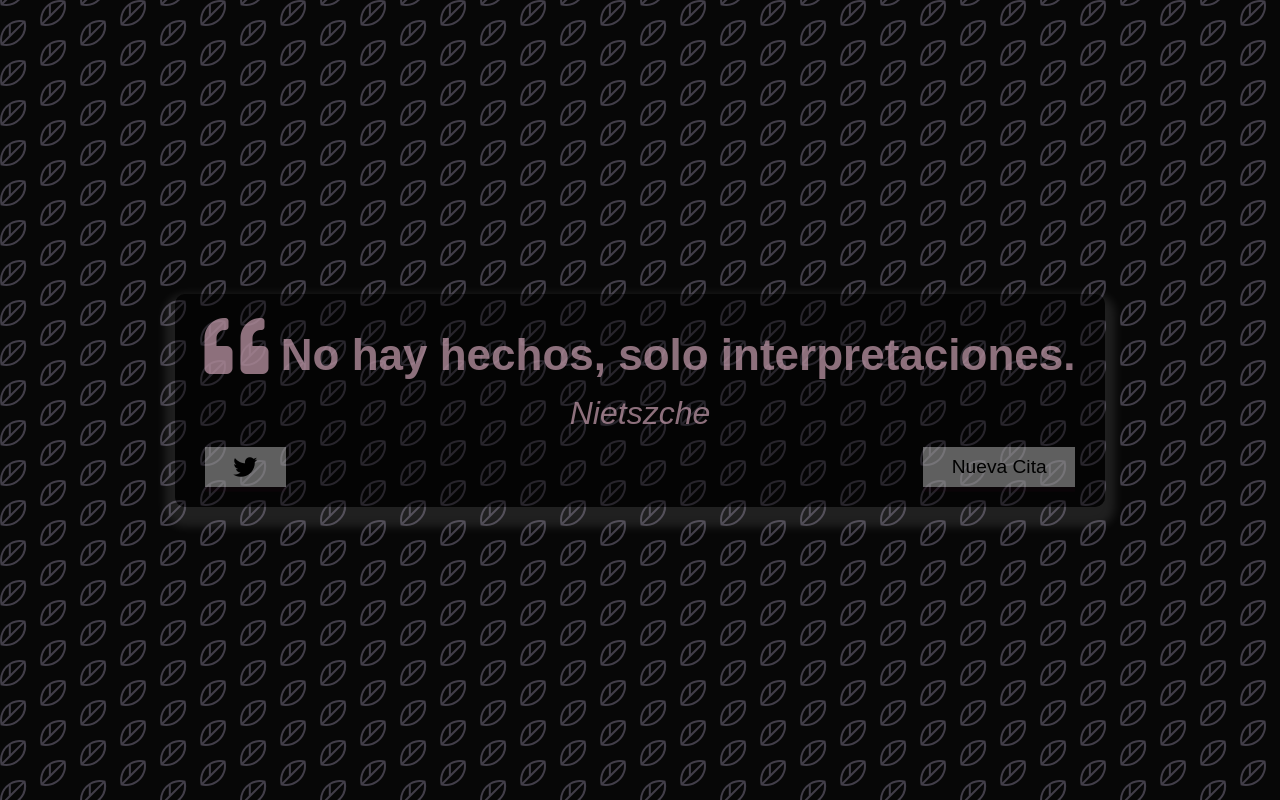
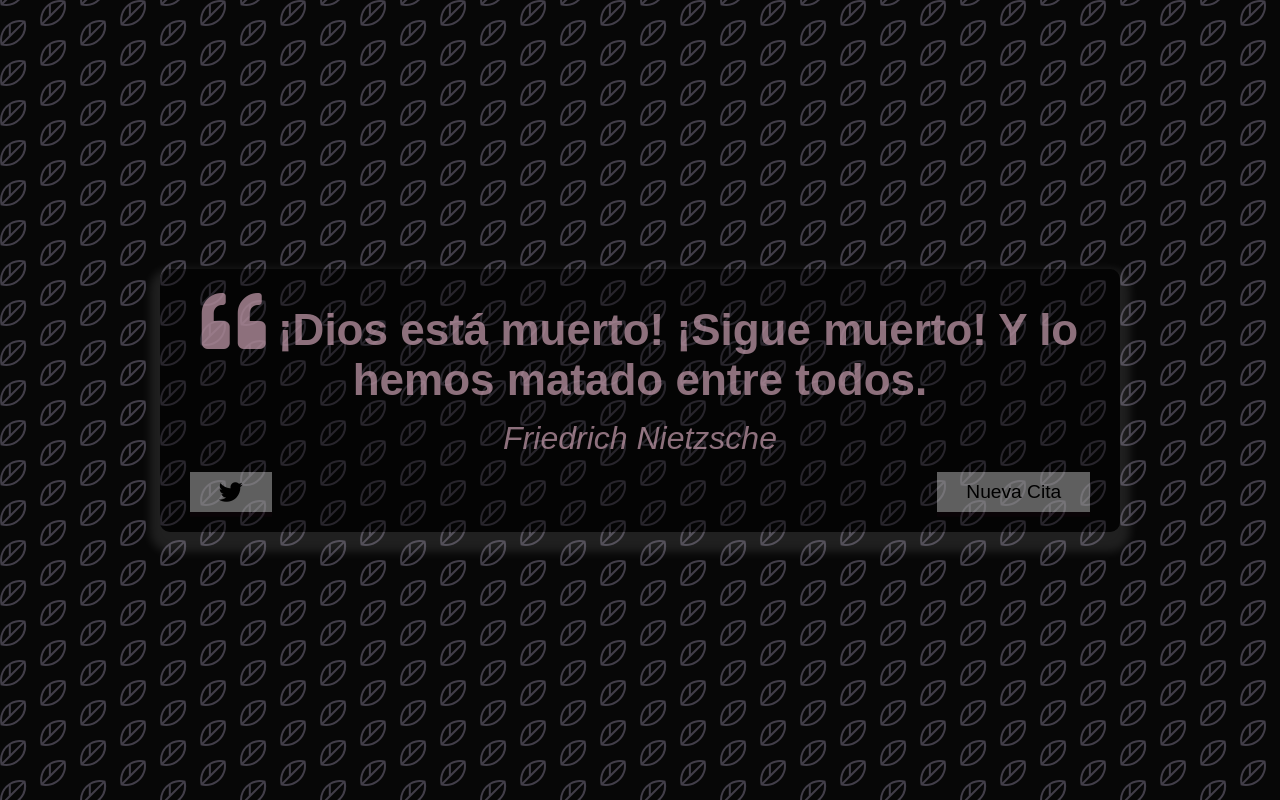
Before and after one commit to FranScarvaci/template-test, a plain HTML site: page index.html in a window 1280 px wide. Both pictures are taken after a click on the button "tweet". Drawn offline with Linux system fonts and the light colour scheme.

Commit message:
Add files via upload

```diff
--- a/index.html
+++ b/index.html
@@ -4,8 +4,8 @@
     <meta charset="UTF-8">
     <meta http-equiv="X-UA-Compatible" content="IE=edge">
     <meta name="viewport" content="width=device-width, initial-scale=1.0">
-    <title>Template</title>
-    <link rel="icon" type="image/png" href="favicon.png">
+    <title>Grandes Frases</title>
+    <link rel="icon" type="image/png" href="font.png">
     <link rel="stylesheet" href="https://cdnjs.cloudflare.com/ajax/libs/font-awesome/5.15.3/css/all.min.css">
     <link rel="stylesheet" href="style.css">
     </head>
@@ -14,11 +14,11 @@
       <!-- Quote -->
       <div class="quote-text">
           <i class="fas fa-quote-left"></i>
-          <span id="quote">No hay hechos, solo interpretaciones.</span>
+          <span id="quote"></span>
       </div>
       <!-- Author -->
       <div class="quote-author">
-        <span id="author">Nietszche</span>
+        <span id="author"></span>
      </div>
         <!-- Buttons -->
         <div class="button-container">
--- a/quotes.js
+++ b/quotes.js
@@ -6,8 +6,8 @@
 
   },
   {
-    "text": "Educad a los niños y no será necesario castigar a los hombres",
-    "author": "Pitágoras de Samos",
+    "text": "No creo en el eterno femenino, una esencia de mujer, algo místico. La mujer no nace, se hace",
+    "author": "Simone de Beauvoir",
 
   },
   {
@@ -77,11 +77,6 @@
   {
     "text": "Un pequeño saber no puede equipararse a uno grande. Ni una corta vida a una larga existencia. ¿Cómo se sabe que esto es así? El hongo que sólo vive una mañana desconoce el ciclo de la luna. La cigarra de verano nada sabe de primaveras ni de otoños. Así son las pequeñas existencias",
     "author": "Zhuangzi",
-
-  },
-  {
-    "text": "Los hombres geniales empiezan grandes obras, los hombres trabajadores las terminan",
-    "author": "Leonardo Da Vinci",
 
   },
   {
@@ -172,7 +167,7 @@
     "author": "Immanuel Kant"
   },
   {
-    "text": "Incluso mientras enseñan, los hombres aprenden.",
+    "text": "Incluso mientras enseñamos, aprendemos.",
     "author": "Séneca"
   },
   {
@@ -207,6 +202,41 @@
     "text": "El lenguaje tiene vocación universalista: pide que usemos la palabra “maternidad” para hablar de tu maternidad y de la mía, aunque sean dos cosas completamente diferentes; pide reglas y generalidades cuando no hay nada menos general y menos reglado que nuestras formas del desear.",
     "author": "Tamara Tenenmbaum"
   },
+  {
+    "text": "Ignoramos nuestra verdadera estatura hasta que nos ponemos en pie",
+    "author": "Emily Dickinson"
+  },
+  {
+    "text": "Si la costumbre fuera mandar a las niñas a la escuela y enseñarles las ciencias con método, como se hace con los niños, aprenderían y entenderían las dificultades y sutilezas de todas las artes y ciencias tan bien como ellos",
+    "author": "Christine de Pizán"
+  },
+  {
+    "text": "Los activistas intersex trabajan para rectificar la errónea presuposición según la cual cada cuerpo alberga una 'verdad innata' sobre su sexo que los profesionales médicos pueden discernir y traer a la luz por sí solos",
+    "author": "Judith Butler"
+  },
+  {
+    "text": "En algunas ocasiones una concepción normatíva del género puede deshacer a la propía persona al socavar su capacidad de continuar habitando una vida llevadera",
+    "author": "Judith Butler"
+  },
+  {
+    "text": "Lo más importante es cesar de legislar para todas estas vidas lo que es habitable sólo para algunos y, de forma similar, abstenerse de proscribir para todas las vidas lo que es invivible para algunos",
+    "author": "Judith Butler"
+  },
+  {
+    "text": "Comprender el género como una categoría histórica es aceptar que el género, entendido como una forma cultural de configurar el cuerpo, está abierto a su continua reforma, y que la 'anatomía' y el 'sexo' no existen sin un marco cultural",
+    "author": "Judith Butler"
+  },
+  {
+    "text": "La categoría de sexo no es ni invariable ni natural, más bien es una utilización especialmente política de la categoría de naturaleza que obedece a los propósitos de la sexualidad reproductiva",
+    "author": "Judith Butler"
+  },
+  {
+    "text": "No hay ningún motivo para clasificar a los cuerpos humanos  en los sexos masculino y femenino a excepción de que dicha clasificación sea útil para las necesidades económicas de la heterosexualidad y le proporcione un brillo naturalista a esta institución",
+    "author": "Judith Butler"
+  },
+
+
+
 ];
 
-export default [localQuotes]
+export default localQuotes
--- a/script.js
+++ b/script.js
@@ -1,11 +1,39 @@
+const quoteContainer = document.getElementById("quote-container");
+const quoteText = document.getElementById("quote");
+const authorText = document.getElementById("author");
+const twitterBtn = document.getElementById("twitter");
+const newQuotebtn = document.getElementById("nueva-cita");
+
 import localQuotes from './quotes.js';
 
 // Show New Quote
 function newQuote() {
   // Pick a random quote fron apiQuotes array
   const quote = localQuotes[Math.floor(Math.random()*localQuotes.length)];
-  console.log(quote);
+  // Check if Author field is blank and replace it with "Unknow"
+  if (!quote.author) {
+    authorText.textContent = "Unknown";
+  } else {
+    authorText.textContent = quote.author;
+  }
+  // Check Quote lenght to determine styling
+  if (quote.text.length > 130) {
+    quoteText.classList.add("long-quote");
+  } else {
+    quoteText.classList.remove("long-quote");
+  }
+ quoteText.textContent = quote.text;
 }
+
+// Tweet Quote
+function tweetQuote() {
+  const twitterUrl = `https://twitter.com/intent/tweet?text=${quoteText.textContent} - ${authorText.textContent}`;
+  window.open(twitterUrl,"_blank");
+}
+
+// Event Listeners
+newQuotebtn.addEventListener('click',newQuote);
+twitterBtn.addEventListener('click', tweetQuote);
 // On Load
 // getQuotes();
 newQuote();
```
Also changed, not shown: font.png (added).
